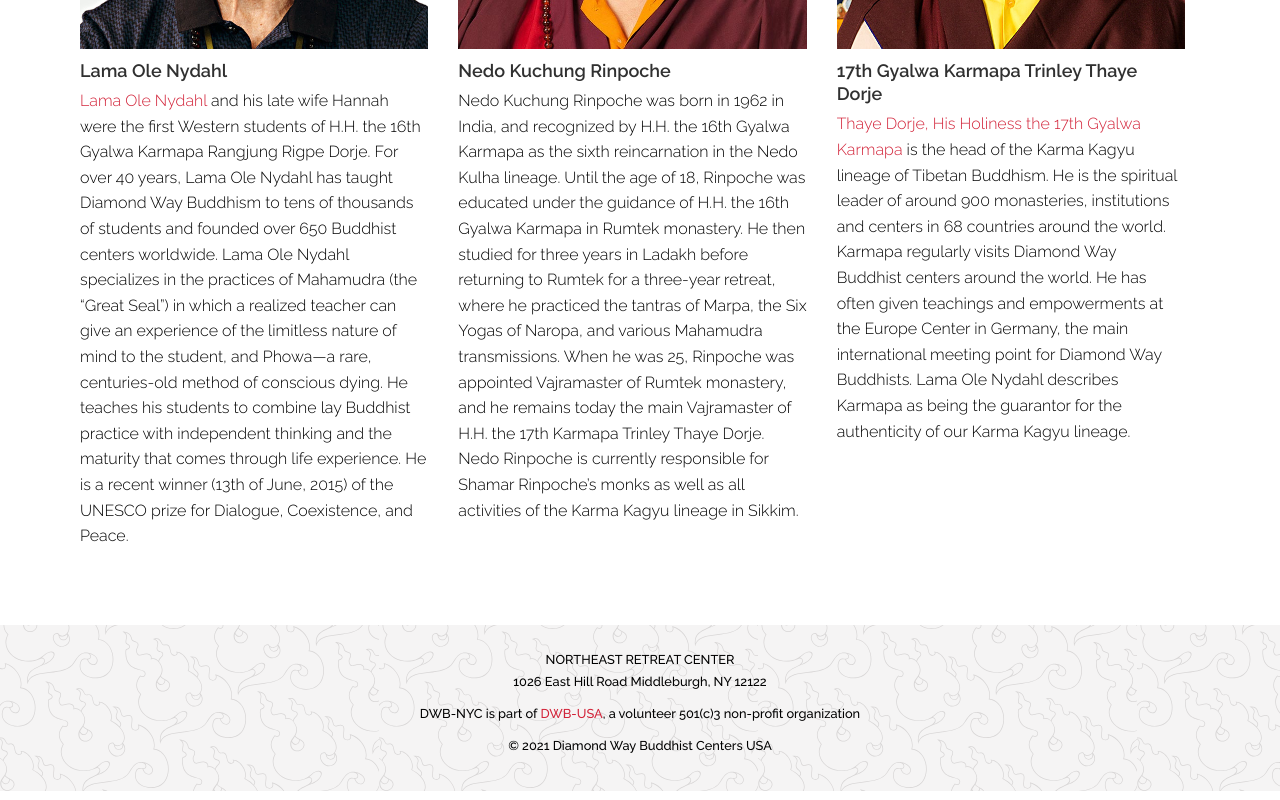
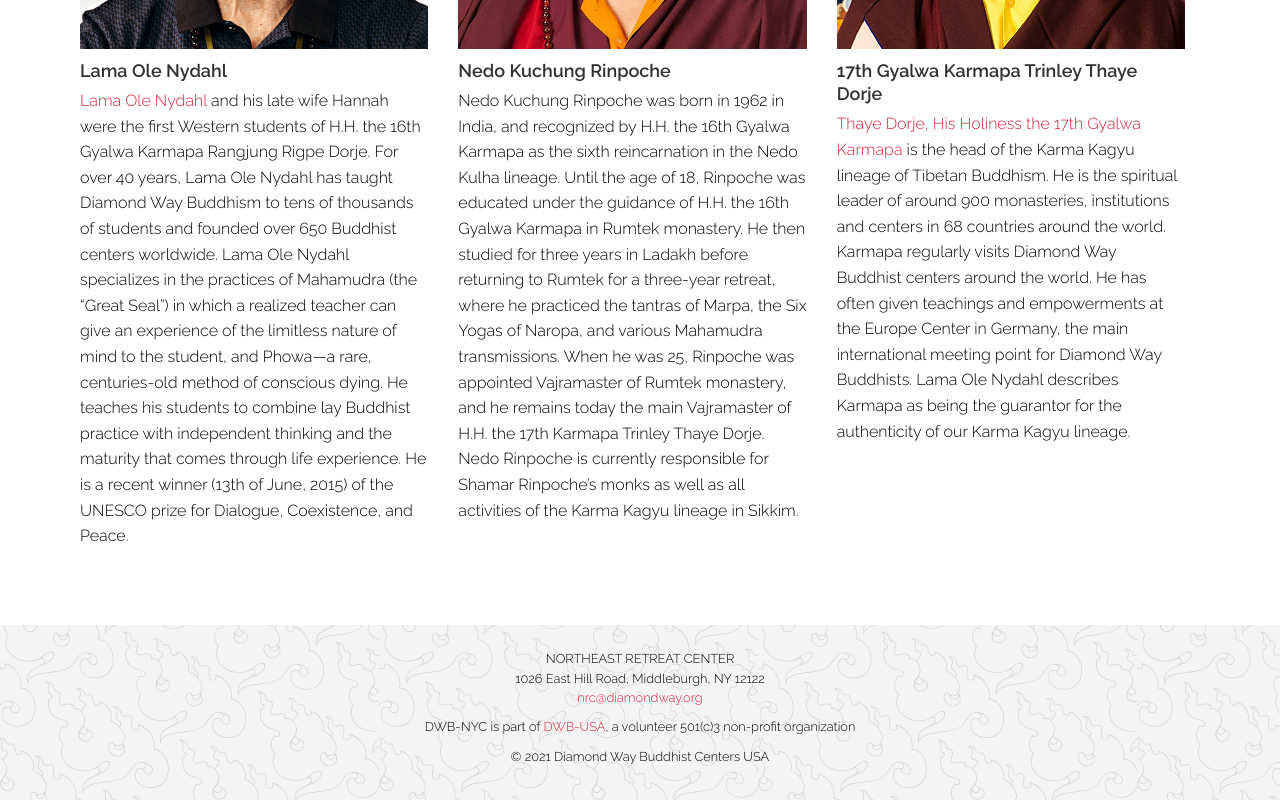
Before and after one commit to Raskovan/nrc-stupa-web, a React (Create React App) app: page / in a window 1280 px wide. Shown: the part 4079-4879 px from the top of the page. Built offline with nearby package versions, Linux system fonts and the light colour scheme.

Commit message:
style improv

```diff
--- a/src/Components/Common/Footer.jsx
+++ b/src/Components/Common/Footer.jsx
@@ -15,7 +15,8 @@ function Footer(props) {
     >
       <p className={classes.caption}>
         NORTHEAST RETREAT CENTER <br />
-        1026 East Hill Road Middleburgh, NY 12122
+        1026 East Hill Road, Middleburgh, NY 12122
+        <br /> <a href="mailto:nrc@diamondway.org">nrc@diamondway.org</a>
       </p>
       <p className={classes.caption}>
         DWB-NYC is part of <a href="https://diamondway.org/">DWB-USA</a>, a
--- a/src/styles/Footer.module.css
+++ b/src/styles/Footer.module.css
@@ -14,5 +14,6 @@
 
 .caption {
   font-size: 0.8rem;
-  font-weight: 500;
+  font-weight: 300;
+  line-height: 1.5;
 }
```
